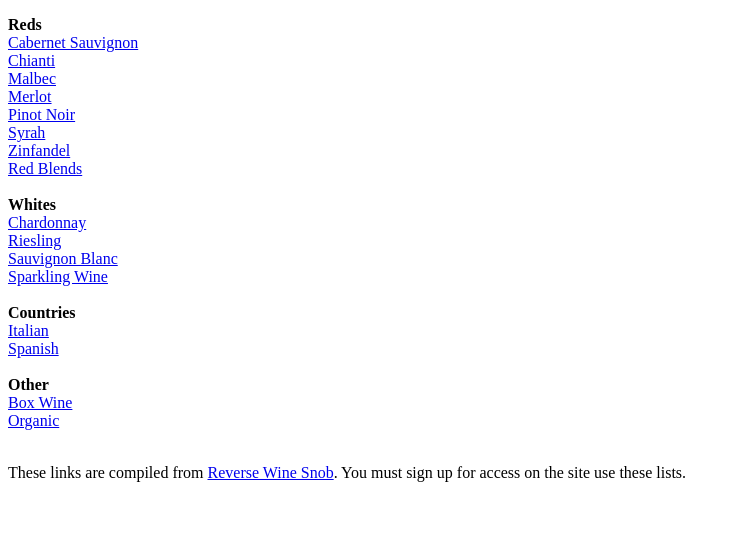
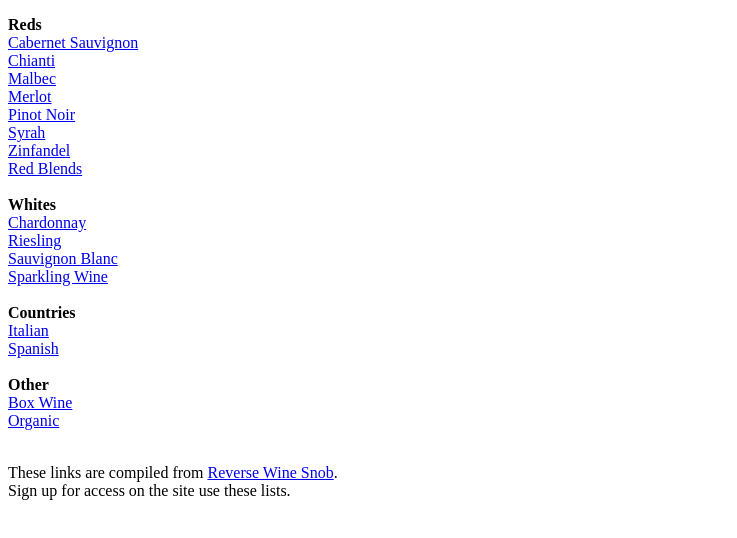
Before and after one commit to stumaxwell/RWS-Lists, a plain HTML site: page index.html in a window 1280 px wide. Shown: the part 236-774 px from the top of the page, without its empty margins (0-737 px from the left). Drawn offline with Linux system fonts and the light colour scheme.

Commit message:
Update paragraph for clarity and formatting

```diff
--- a/index.html
+++ b/index.html
@@ -37,6 +37,6 @@
 		<DT><A HREF="https://www.reversewinesnob.com/printable-box-wine-list?cat=box-wine&insider_filter=exclude&show_thumbs=1&sort_by=date&rating_filter=&taste_rating_filter=">Box Wine</A>
 		<DT><A HREF="https://www.reversewinesnob.com/printable-organic-list?cat=organic&insider_filter=exclude&show_thumbs=1&sort_by=date&rating_filter=&taste_rating_filter=">Organic</A>
         <br><br>
-	<p>These links are compiled from <A HREF="https://www.reversewinesnob.com">Reverse Wine Snob<A></A>. You must sign up for access on the site use these lists.</p>
+	<p>These links are compiled from <A HREF="https://www.reversewinesnob.com">Reverse Wine Snob<A></A>.<br>Sign up for access on the site use these lists.</p>
 </Body>
 </HTML>
```
